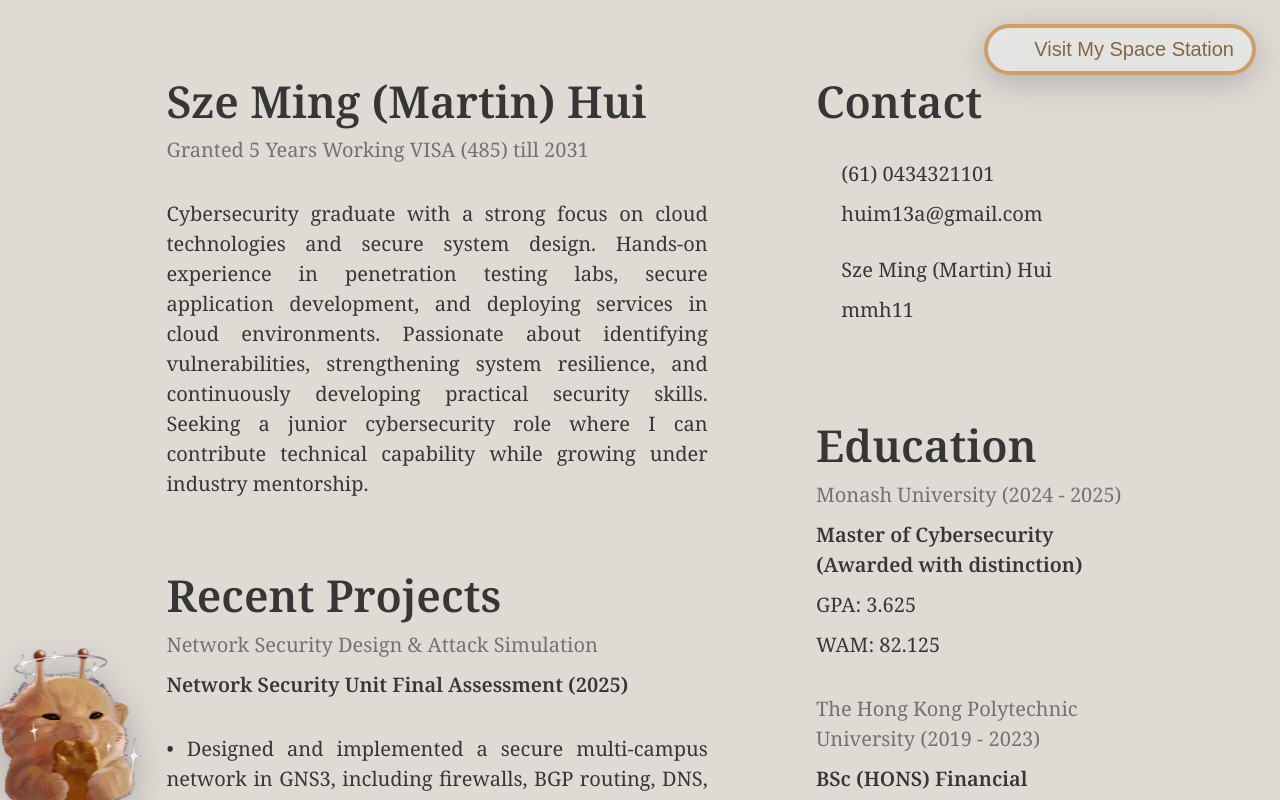
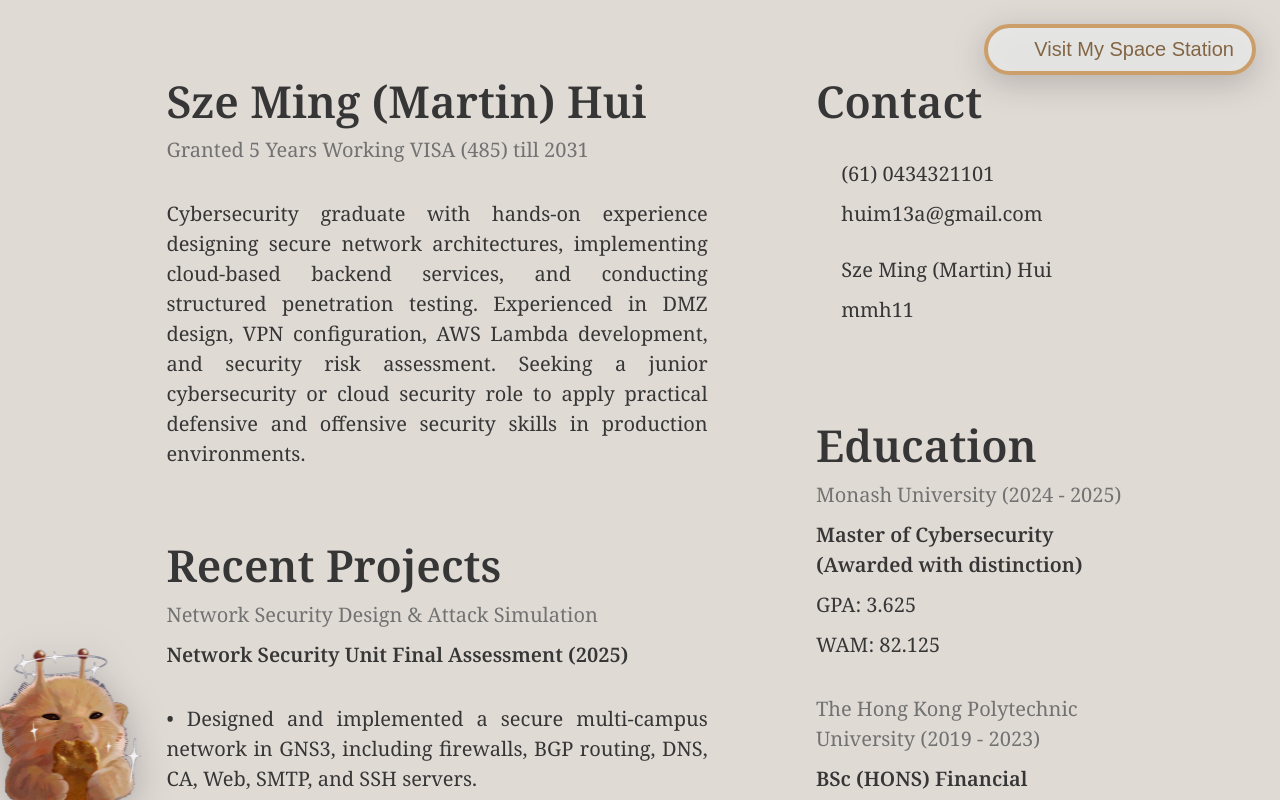
Before and after one commit to mmh11/portfolio, a React (Vite) app in the folder Portfolio/: page / in a window 1280 px wide. Shown: the top 800 px of the page. Built offline with nearby package versions, Linux system fonts and the light colour scheme; some icons are missing; a web font is replaced by a local one.

Commit message:
summary update

```diff
--- a/Portfolio/src/components/Resume.jsx
+++ b/Portfolio/src/components/Resume.jsx
@@ -20,14 +20,10 @@ export default function Resume() {
                                 <p className="noto-serif-resume-subtext">Granted 5 Years Working VISA (485) till 2031</p>
                                 <br/>
                                 <p className="noto-serif-resume-text">
-                                    Cybersecurity graduate with a strong focus on cloud technologies and secure system design.
-                                    Hands-on experience in penetration testing labs,
-                                    secure application development,
-                                    and deploying services in cloud environments.
-                                    Passionate about identifying vulnerabilities,
-                                    strengthening system resilience,
-                                    and continuously developing practical security skills.
-                                    Seeking a junior cybersecurity role where I can contribute technical capability while growing under industry mentorship.
+                                    Cybersecurity graduate with hands-on experience designing secure network architectures,
+                                    implementing cloud-based backend services, and conducting structured penetration testing.
+                                    Experienced in DMZ design, VPN configuration, AWS Lambda development, and security risk assessment.
+                                    Seeking a junior cybersecurity or cloud security role to apply practical defensive and offensive security skills in production environments.
                                 </p>
                             </Grid>
                             <Grid size={10}>
```
